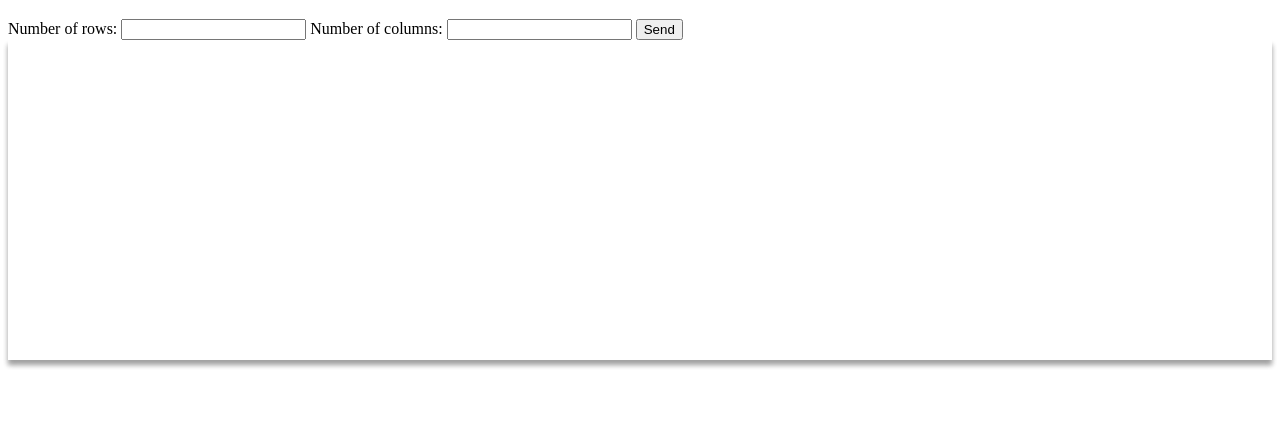
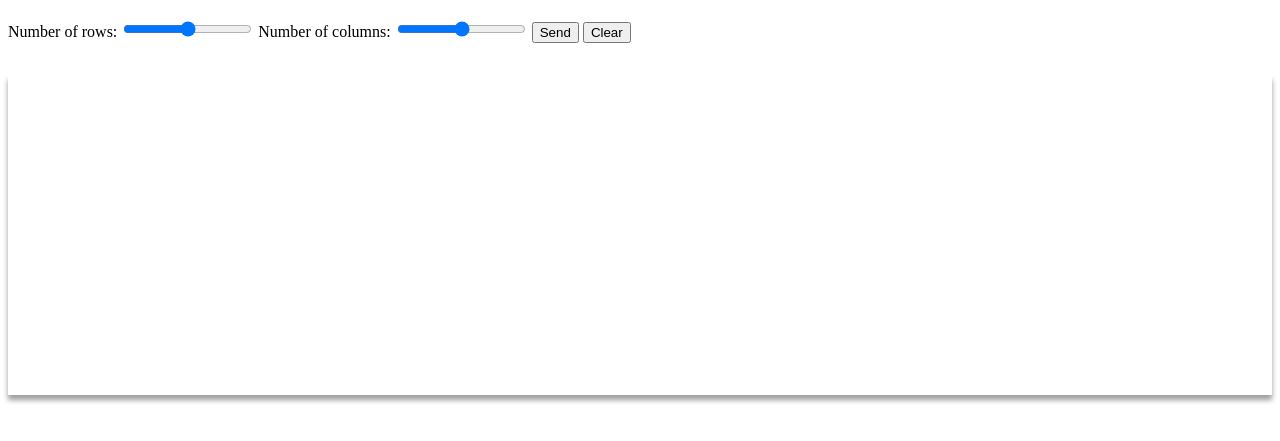
Before and after one commit to varlopecar/etch-a-sketch, a plain HTML site: page index.html in a window 1280 px wide. Shown: the part 61-502 px from the top of the page. Drawn offline with Linux system fonts and the light colour scheme.

Commit message:
Implements button clear and and range

```diff
--- a/app.js
+++ b/app.js
@@ -1,12 +1,20 @@
 const btnSend = document.getElementById("btnSend");
+const btnClear = document.getElementById("btnClear");
 
 btnSend.addEventListener("click", () => {
   const txtRows = Number.parseInt(document.getElementById("txtRows").value);
   const txtCols = Number.parseInt(document.getElementById("txtCols").value);
+
   console.log(txtRows);
   console.log(txtCols);
   makeRows(txtRows, txtCols);
 });
+
+btnClear.onclick = () => clearGrid();
+
+function clearGrid() {
+  container.innerHTML = '';
+}
 
 function makeRows(rows, cols) {
   container.style.setProperty("--grid-rows", rows); //set the property --grid-rows to container
--- a/index.html
+++ b/index.html
@@ -11,13 +11,14 @@
     <div>
         <h1 class="title" >Etch-a-sketch</h1>
     </div>
-    <form action="">
+    <form>
         <label for="txtRows">Number of rows:</label>
-        <input id="txtRows" type="number" name="txtRows">
+        <input id="txtRows" type="range" name="txtRows" min="1" max="100">
         <label for="txtCols">Number of columns:</label>
-        <input id="txtCols" type="number" name="txtCols">
+        <input id="txtCols" type="range" name="txtCols" min="1" max="100">
         <input type="button" id="btnSend" value="Send">
-      </form>
+        <input type="button" id="btnClear" value="Clear">
+    </form>
     <div id="container">
     </div>
     <script src="app.js"></script>
--- a/styles.css
+++ b/styles.css
@@ -9,7 +9,7 @@
   grid-template-rows: repeat(var(--grid-rows), 1fr);
   grid-template-columns: repeat(var(--grid-cols), 1fr);
   height: 20rem;
-  margin: auto;
+  margin: 2rem auto;
   box-shadow: 0 5px 5px rgba(0,0,0,0.19), 0 5px 5px rgba(0,0,0,0.23);
 }
 
```
